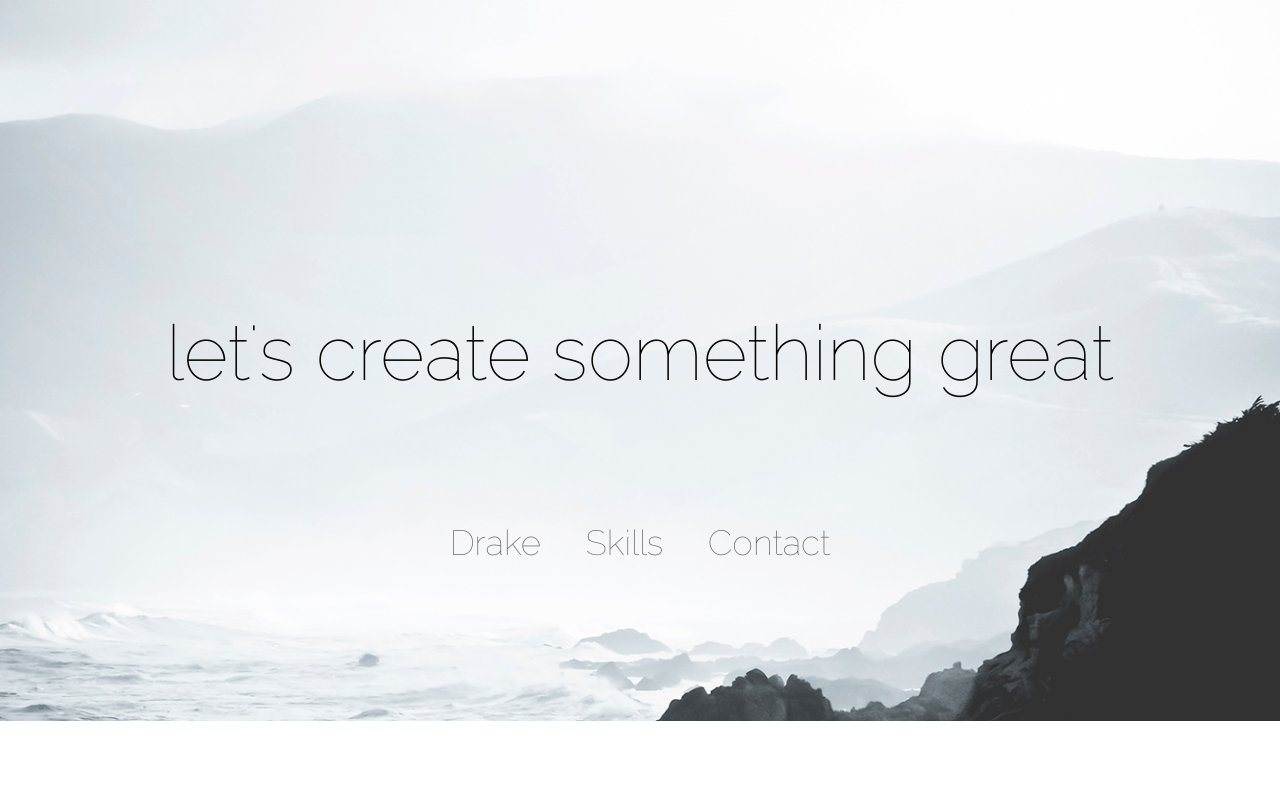
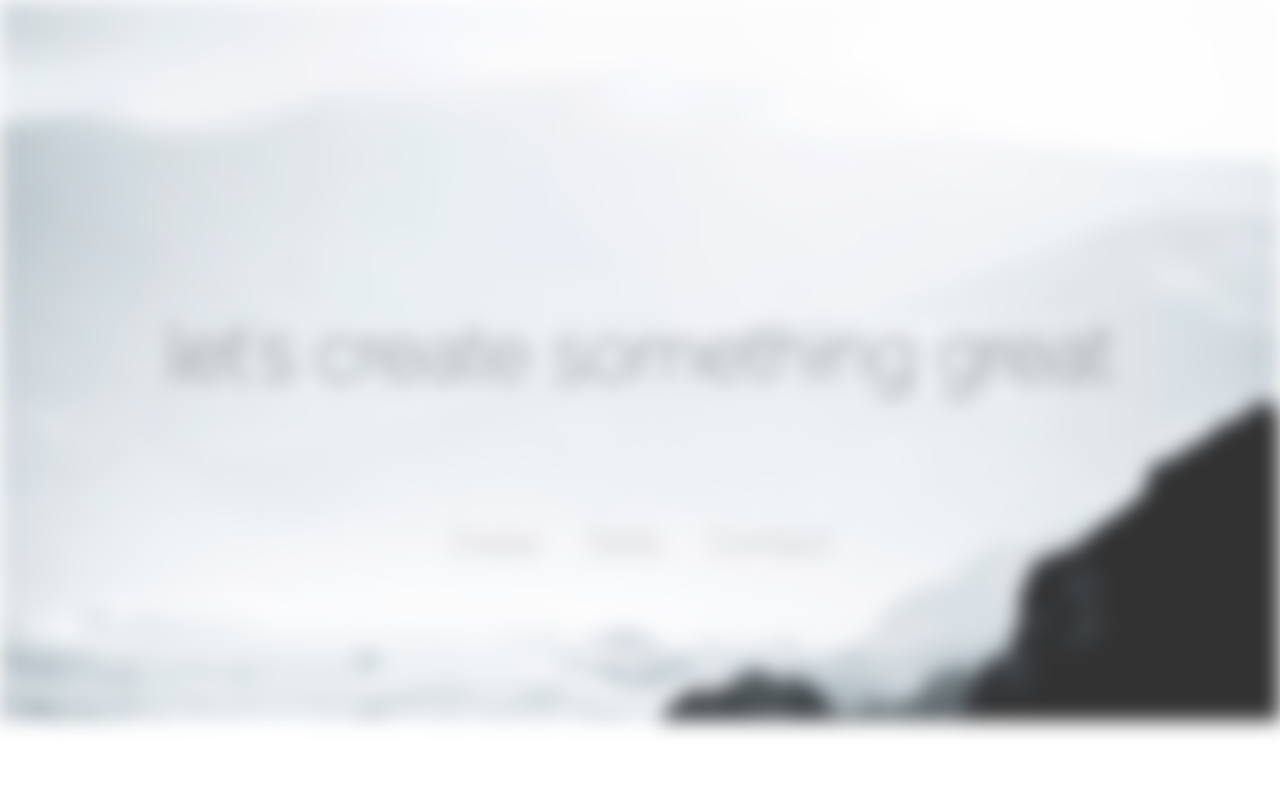
Before and after one commit to dderenio/Drake-Minimal, a plain HTML site: page index.html in a window 1280 px wide. Shown: the top 800 px of the page. Drawn offline with nearby package versions, Linux system fonts and the light colour scheme; files whose address does not match are found by name.

Commit message:
Finished Version

```diff
--- a/css/style.css
+++ b/css/style.css
@@ -213,6 +213,9 @@ a:hover{
 #background{
   background: url('../images/28H.jpg') no-repeat center center fixed;
   background-size: cover;
+  -webkit-filter: blur(10px);
+    filter: blur(10px);
+
 }
 
 /* Jumbotron
```
